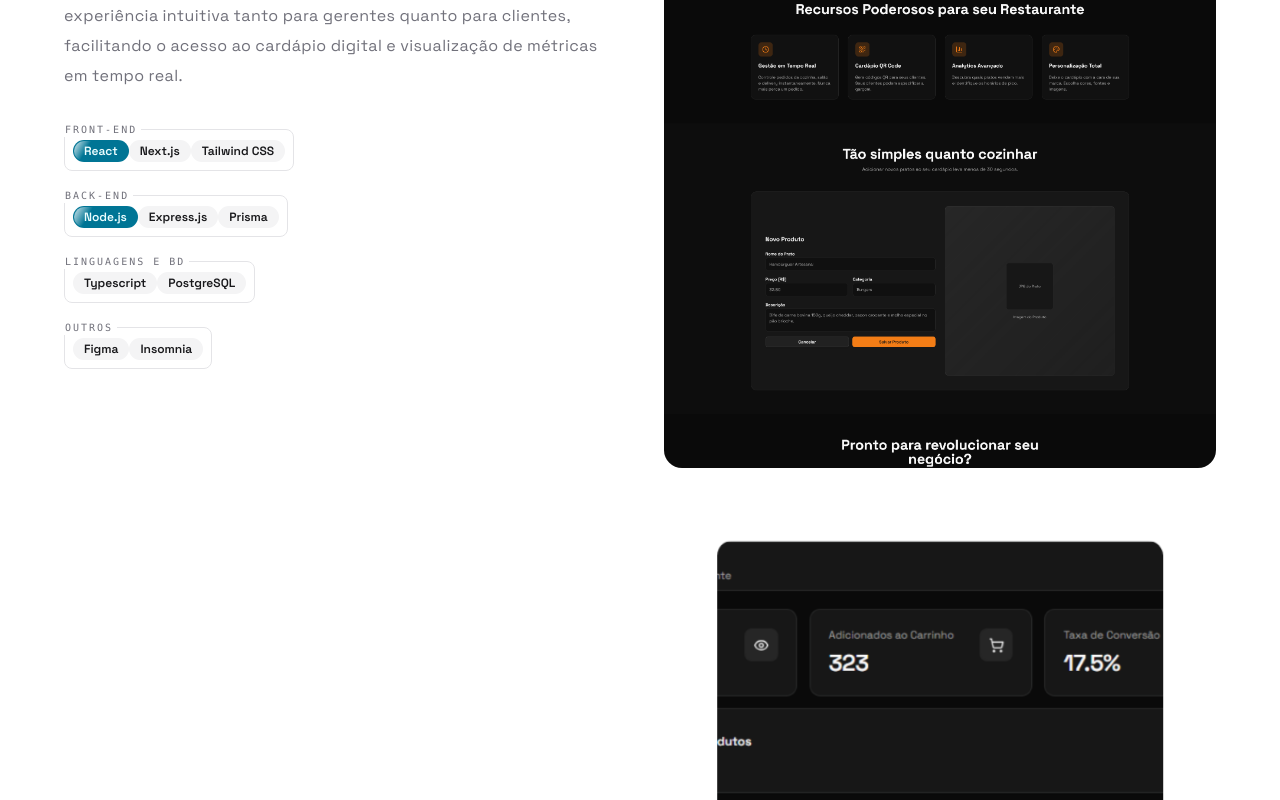
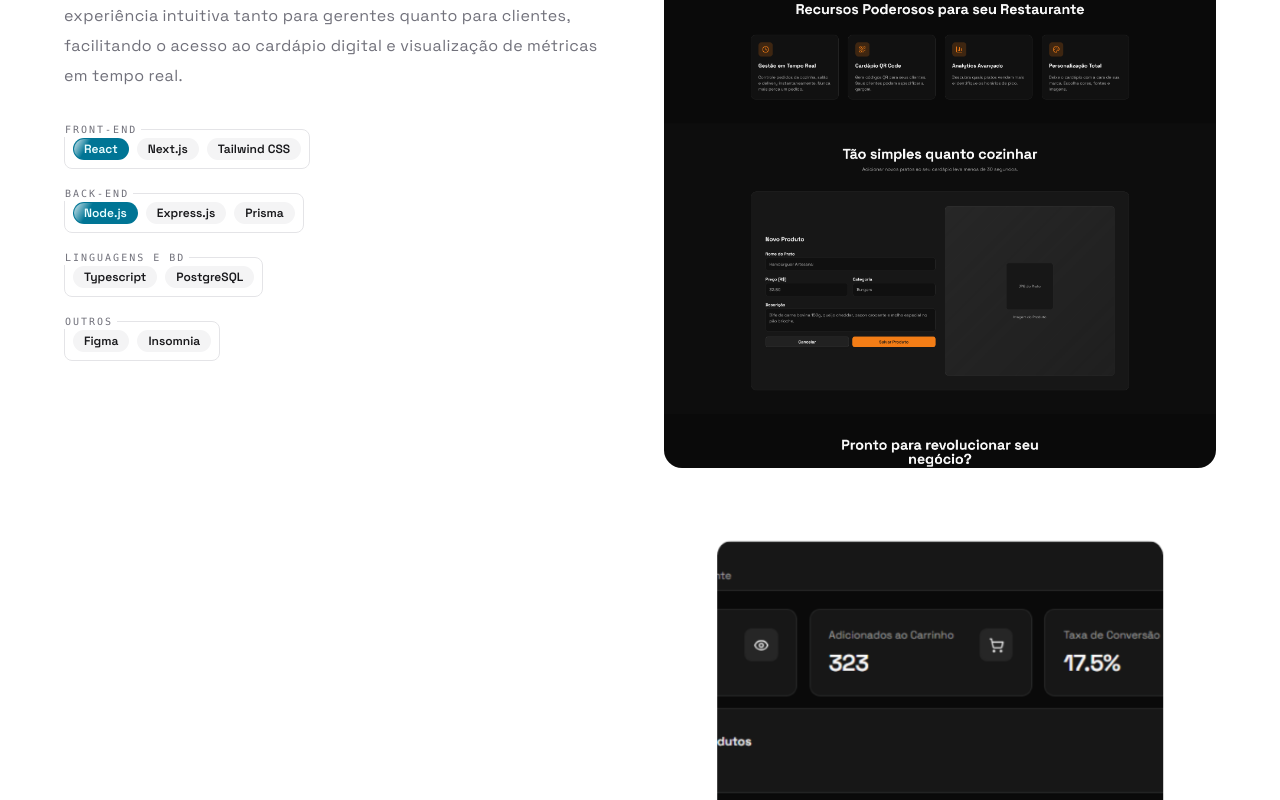
Before and after one commit to ArthurDevLeal/portfolio, a Next.js app: page / in a window 1280 px wide. Shown: the part 1100-1900 px from the top of the page. Built offline with nearby package versions, Linux system fonts and the light colour scheme.

Commit message:
fix: Update skills group container class for improved layout

```diff
--- a/components/projects-section/project-section.tsx
+++ b/components/projects-section/project-section.tsx
@@ -140,7 +140,7 @@ export function ProjectSection({ project, eyebrow }: ProjectSectionProps) {
               {skillsGroup.map((group) => (
                 <div
                   key={group.category}
-                  className="relative w-fit gap-2 rounded-md border px-2 py-2"
+                  className="flex relative w-fit gap-2 rounded-md border px-2 py-2"
                 >
                   <p className="absolute -top-2 -left-1 bg-background px-1 font-mono text-[10px] tracking-[0.2em] text-muted-foreground uppercase">
                     {group.category}
```
